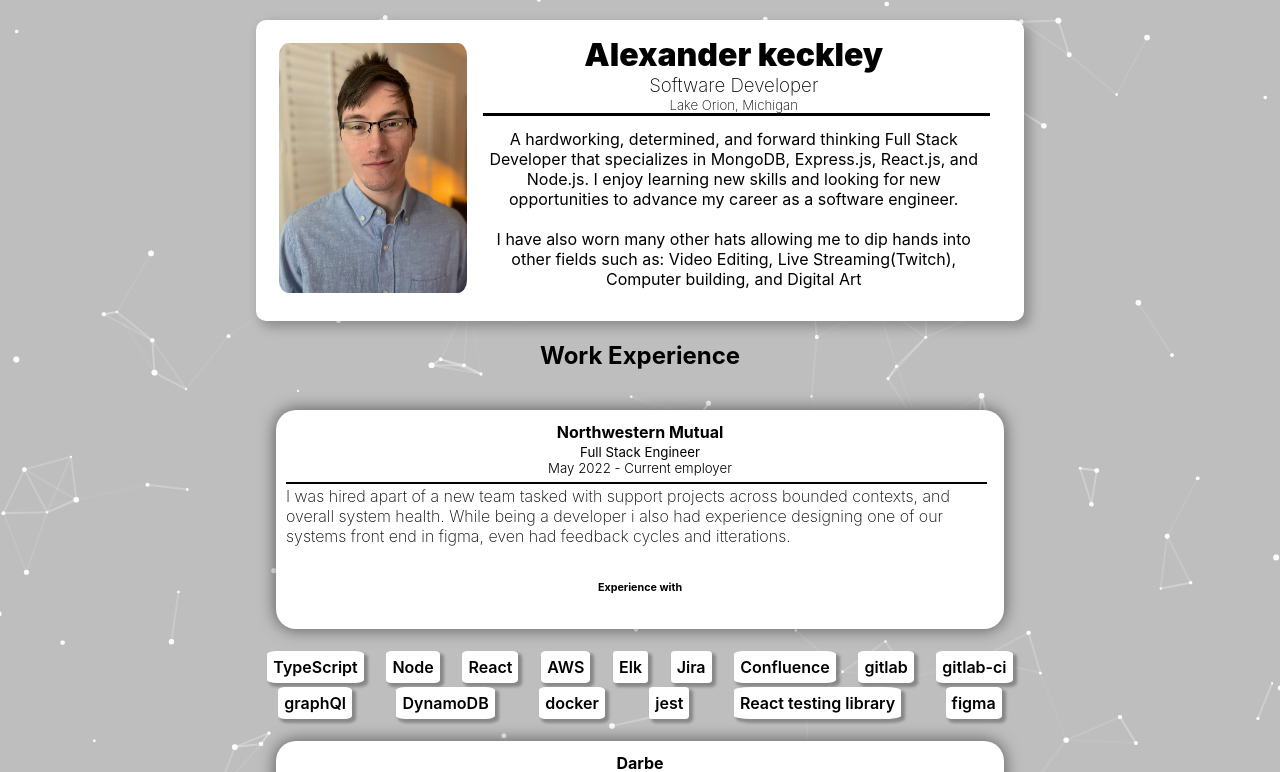
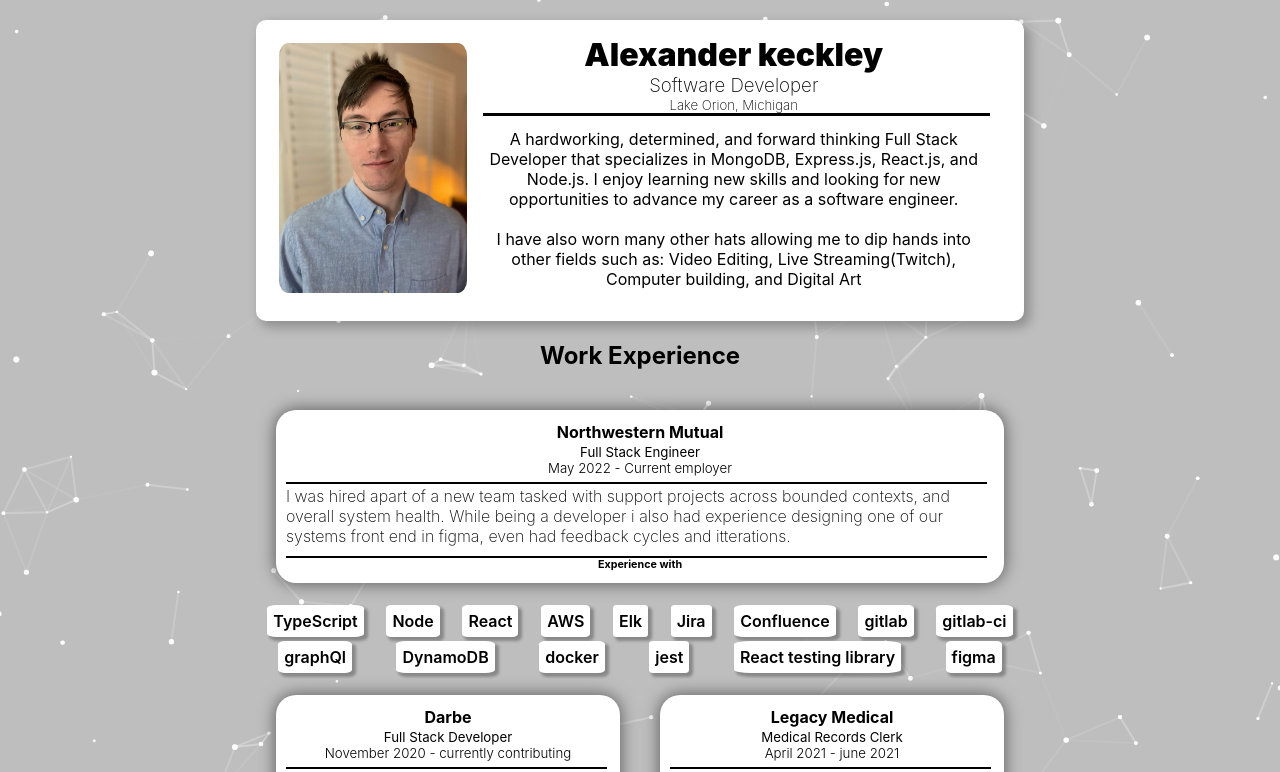
Before and after one commit to Drkeck/Drkeck.github.io, a React (Create React App) app: page / in a window 1280 px wide. Shown: the top 772 px of the page. Built offline with nearby package versions, Linux system fonts and the light colour scheme.

Commit message:
set up a better display of experience

```diff
--- a/src/Components/WorkExperience/index.css
+++ b/src/Components/WorkExperience/index.css
@@ -2,6 +2,14 @@
     display: flex;
     flex-direction: row;
    flex-wrap: wrap;
+}
+
+.inner-exp {
+    width: 50%;
+}
+
+.inner-exp:first-child {
+    width: 100%;
 }
 
 .tek-points {
@@ -18,7 +26,7 @@
     margin: 20px;
     z-index: 1;
     text-align: center;
-    height: fit-content;
+    height: min-content;
 }
 
 .job-name {
@@ -50,6 +58,7 @@
 }
 
 .job-description{
+    position: relative;
     margin: 0;
     padding: 10px 0;
     text-align: left;
@@ -57,7 +66,21 @@
 }
 
 .experience-card {
+    position: relative;
+}
+.experience-card::after {
+    content: "";
+    position: absolute;
+    width: 99%;
+    height: 2px;
+    left: 0;
+    top: 0;
+    background-color: black;
+}
 
+.experience-card h6 {
+    margin: 0;
+    padding: 2px;
 }
 
 @media screen and (min-width: 200px) and (max-width: 768px) {
--- a/src/Components/WorkExperience/index.js
+++ b/src/Components/WorkExperience/index.js
@@ -29,13 +29,13 @@ function WorkExperience() {
     return(
         <div className="container-exp">
             {wrkExp.map((element, id) => (
-            <div>
+            <div className="inner-exp">
                 <div className="card-long" key={id}>
                     <h4 className="job-name">{element.name}</h4>
                     <h5 className="job-title">{element.title}</h5>
                     <h5 className="job-employment">{element.joined} - {element.left}</h5>
                     <p className="job-description">{element.description}</p>
-                    <section>
+                    <section className="experience-card">
                         <h6>Experience with</h6>
                     </section>
                 </div>
```
